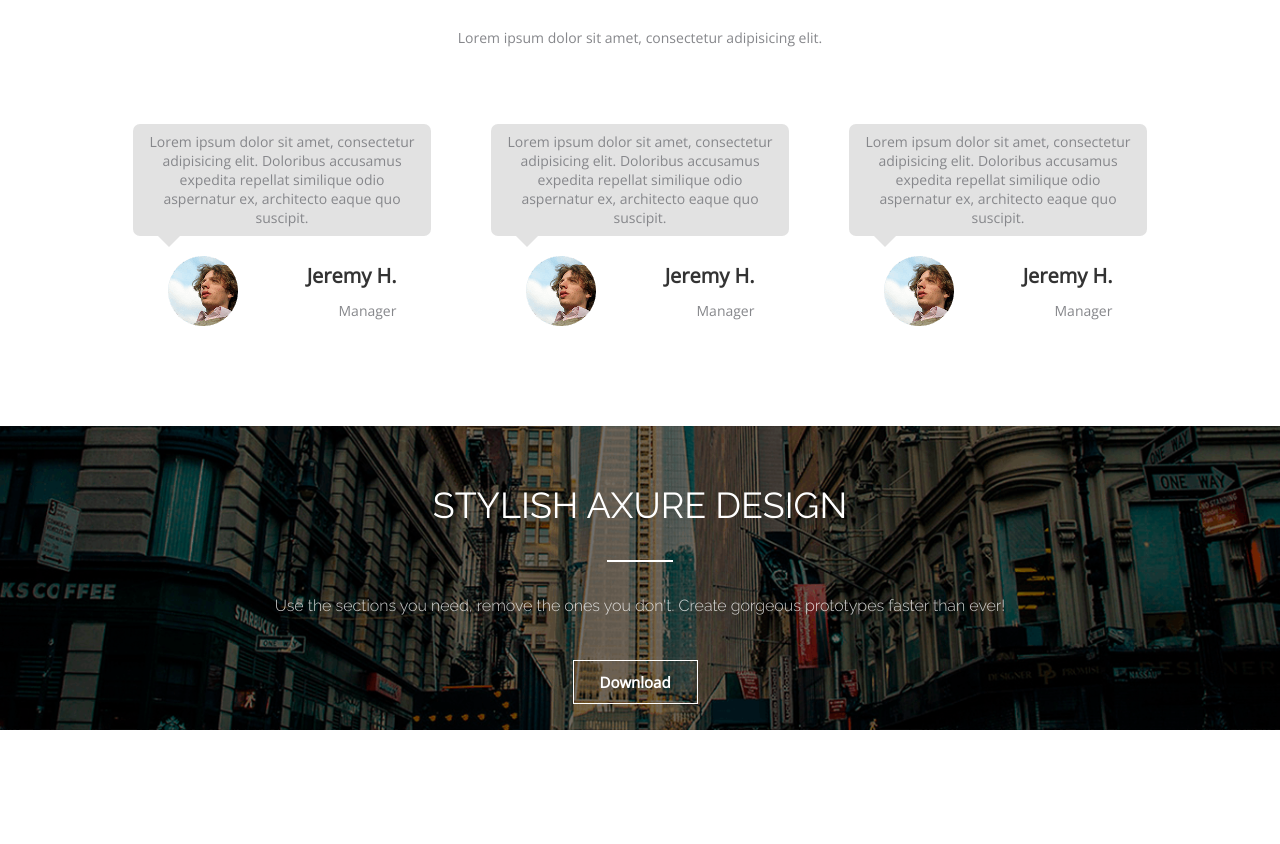
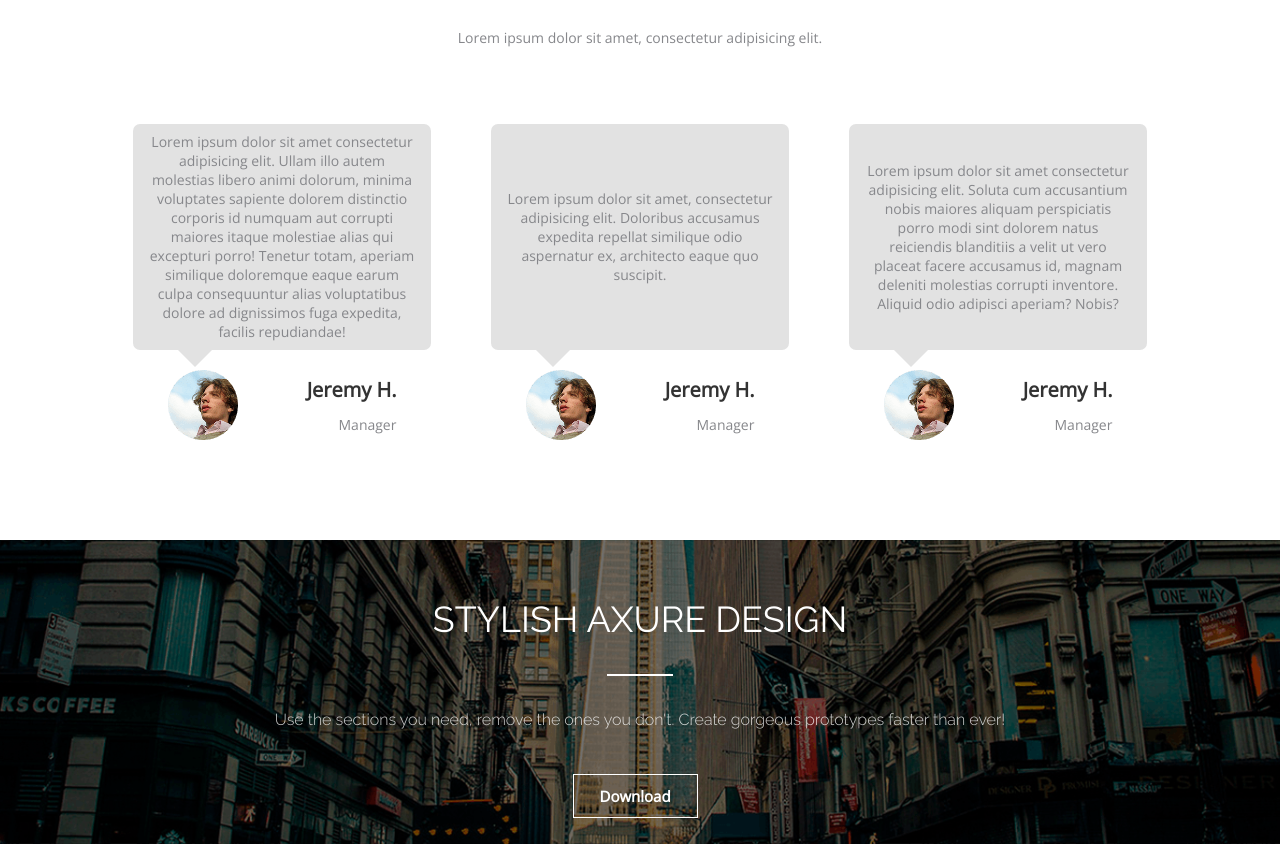
Before and after one commit to PinchukVA/06-onl-01-Pinchuk-Vitaliy, a plain HTML site: page index.html in a window 1280 px wide. Shown: the part 1660-2504 px from the top of the page. Before the commit the page ends 2390 px from the top, so only its background shows below. Drawn offline with nearby package versions, Linux system fonts and the light colour scheme.

Commit message:
change customer section - add flex grow for comments

```diff
--- a/css/customers.css
+++ b/css/customers.css
@@ -14,12 +14,15 @@ margin: 0px auto;
   .customers-card{
     display: flex;
     flex-direction: column;
-    justify-content: center;
+    justify-content: flex-end;
     flex-wrap: wrap;
-  max-width: 298px;
+    max-width: 298px;
   margin: 20px 30px;
   }
   .customers-comment{
+display: flex;
+align-items: center;
+flex-grow: 1;
 text-align: center;
 font-family: Open Sans;
 font-style: normal;
@@ -37,11 +40,12 @@ margin-bottom: 10px;
     content: "";
     width: 0;
     height: 0;
-    border-top: 20px solid #E2E2E2;
-    border-right: 20px solid transparent;
-    border-left: 20px solid transparent;
+    border-top: 17px solid #E2E2E2;
+    border-right: 17px solid transparent;
+    border-left: 17px solid transparent;
     position: absolute;
-    left: 50;
+    left: 15%;
+    top: 100%;
     display: block;
 }
 .customers-info{
--- a/index.html
+++ b/index.html
@@ -87,11 +87,7 @@
       <p class="customers-text text">Lorem ipsum dolor sit amet, consectetur adipisicing elit.</p>
       <div class="customers-cards">
         <div class="customers-card">
-          <p class="customers-comment">Lorem ipsum dolor sit amet,
-            consectetur adipisicing elit. Doloribus
-            accusamus expedita repellat similique
-            odio aspernatur ex, architecto eaque
-            quo suscipit.</p>
+          <p class="customers-comment">Lorem ipsum dolor sit amet consectetur adipisicing elit. Ullam illo autem molestias libero animi dolorum, minima voluptates sapiente dolorem distinctio corporis id numquam aut corrupti maiores itaque molestiae alias qui excepturi porro! Tenetur totam, aperiam similique doloremque eaque earum culpa consequuntur alias voluptatibus dolore ad dignissimos fuga expedita, facilis repudiandae!</p>
             <div class="customers-info">
               <img src="image/avatar_jeremy.png" alt="Customer Jeremy avatar">
               <div class="customer-extra">
@@ -115,11 +111,7 @@
           </div>
         </div>
         <div class="customers-card">
-          <p class="customers-comment">Lorem ipsum dolor sit amet,
-            consectetur adipisicing elit. Doloribus
-            accusamus expedita repellat similique
-            odio aspernatur ex, architecto eaque
-            quo suscipit.</p>
+          <p class="customers-comment">Lorem ipsum dolor sit amet consectetur adipisicing elit. Soluta cum accusantium nobis maiores aliquam perspiciatis porro modi sint dolorem natus reiciendis blanditiis a velit ut vero placeat facere accusamus id, magnam deleniti molestias corrupti inventore. Aliquid odio adipisci aperiam? Nobis?</p>
           <div class="customers-info">
             <img src="image/avatar_jeremy.png" alt="Customer Jeremy avatar">
             <div class="customer-extra">
```
